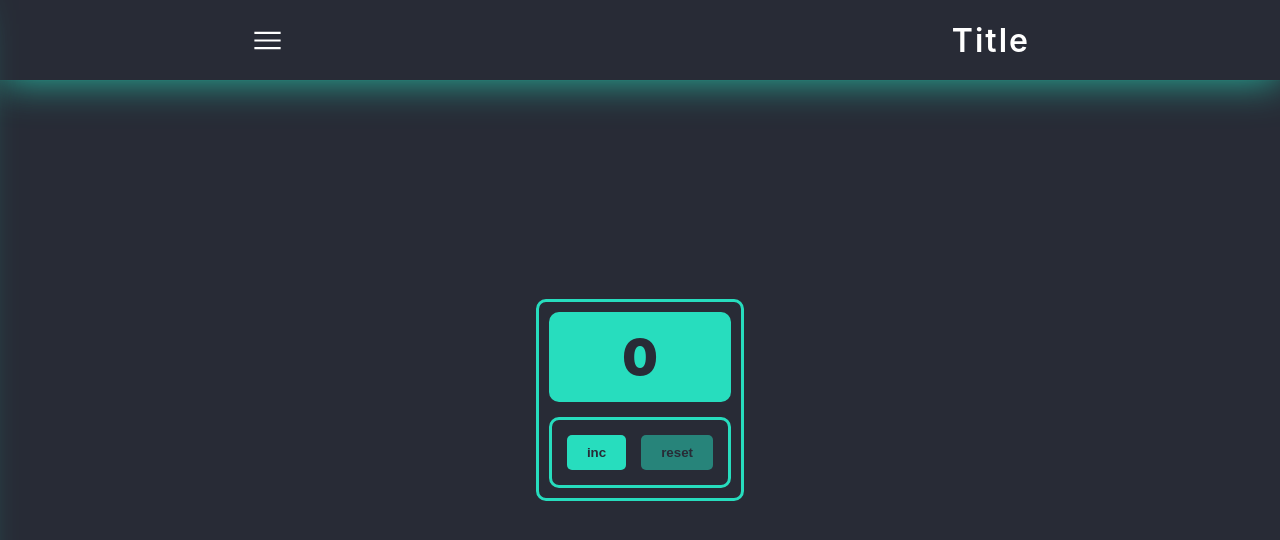
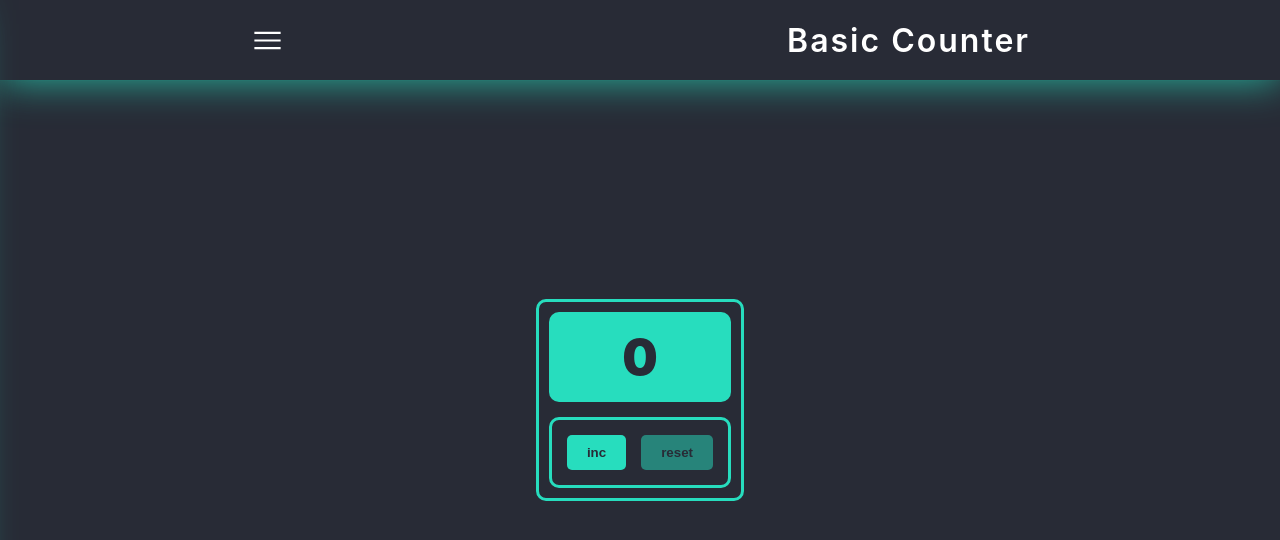
Before and after one commit to AlekseiBestuzhev/counter, a React (Create React App) app: page /basic-counter in a window 1280 px wide. Shown: the top 540 px of the page. Built offline with nearby package versions, Linux system fonts and the light colour scheme.

Commit message:
fix: header title

```diff
--- a/src/components/AppInterface/Header/Header.tsx
+++ b/src/components/AppInterface/Header/Header.tsx
@@ -1,12 +1,26 @@
 import c from 'components/AppInterface/Header/Header.module.css'
 import menuIcon from 'menu.svg'
 import { FC } from 'react'
+import { useLocation } from 'react-router-dom'
+import { PATH } from '../Pages/Pages'
 
 type HeaderType = {
 	setMenuOpen: () => void
 }
 
 export const Header: FC<HeaderType> = ({ setMenuOpen }) => {
+
+	const location = useLocation();
+	const currentPath = location.pathname;
+
+	const pageTitle =
+		currentPath === PATH.BASIC_COUNTER
+			? 'Basic Counter'
+			: currentPath === PATH.SETABLE_COUNTER_V1
+				? 'Setable Counter v1'
+				: currentPath === PATH.SETABLE_COUNTER_V2
+					? 'Setable Counter v2'
+					: 'Error'
 
 	return (
 		<div className={c.headerBody}>
@@ -16,7 +30,7 @@ export const Header: FC<HeaderType> = ({ setMenuOpen }) => {
 				onClick={setMenuOpen}
 				className={c.burgerMenuOpen}
 			/>
-			<h1 className={c.title}>Title</h1>
+			<h1 className={c.title}>{pageTitle}</h1>
 		</div>
 	);
 }
```
